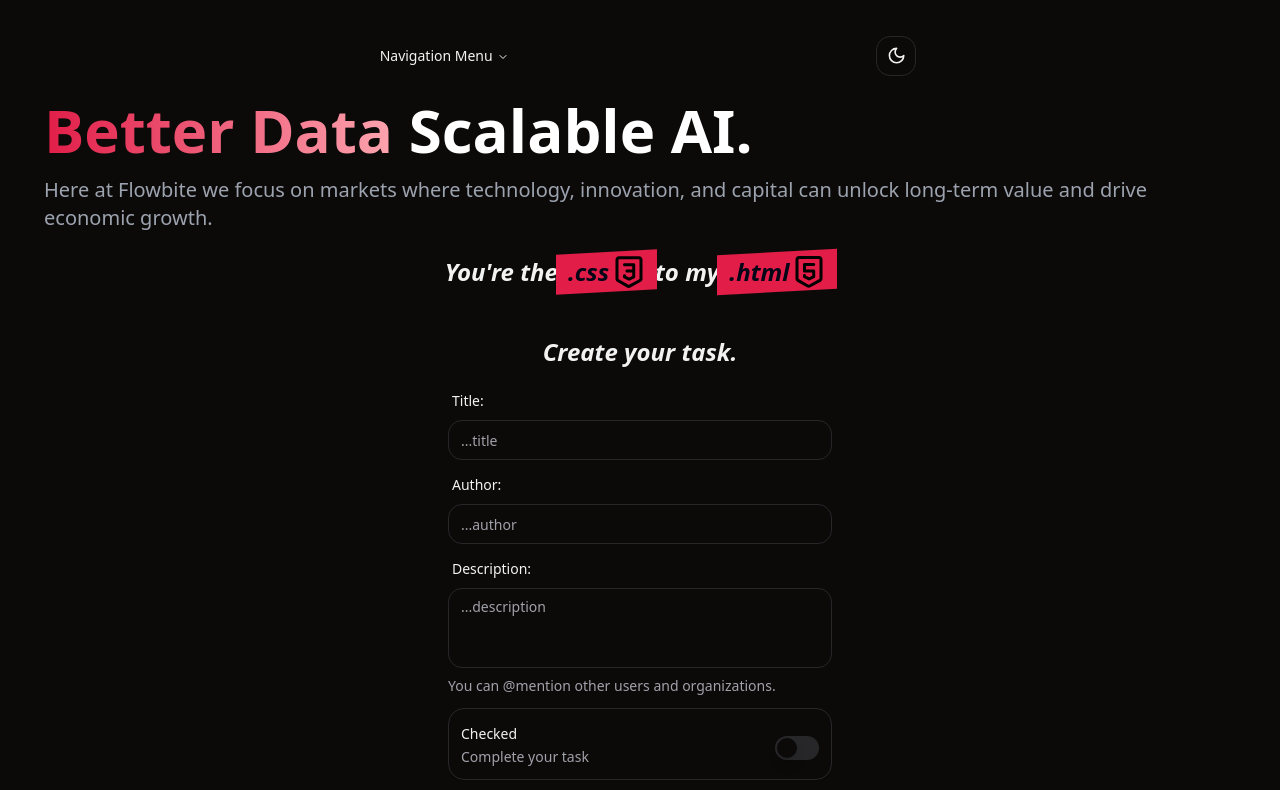
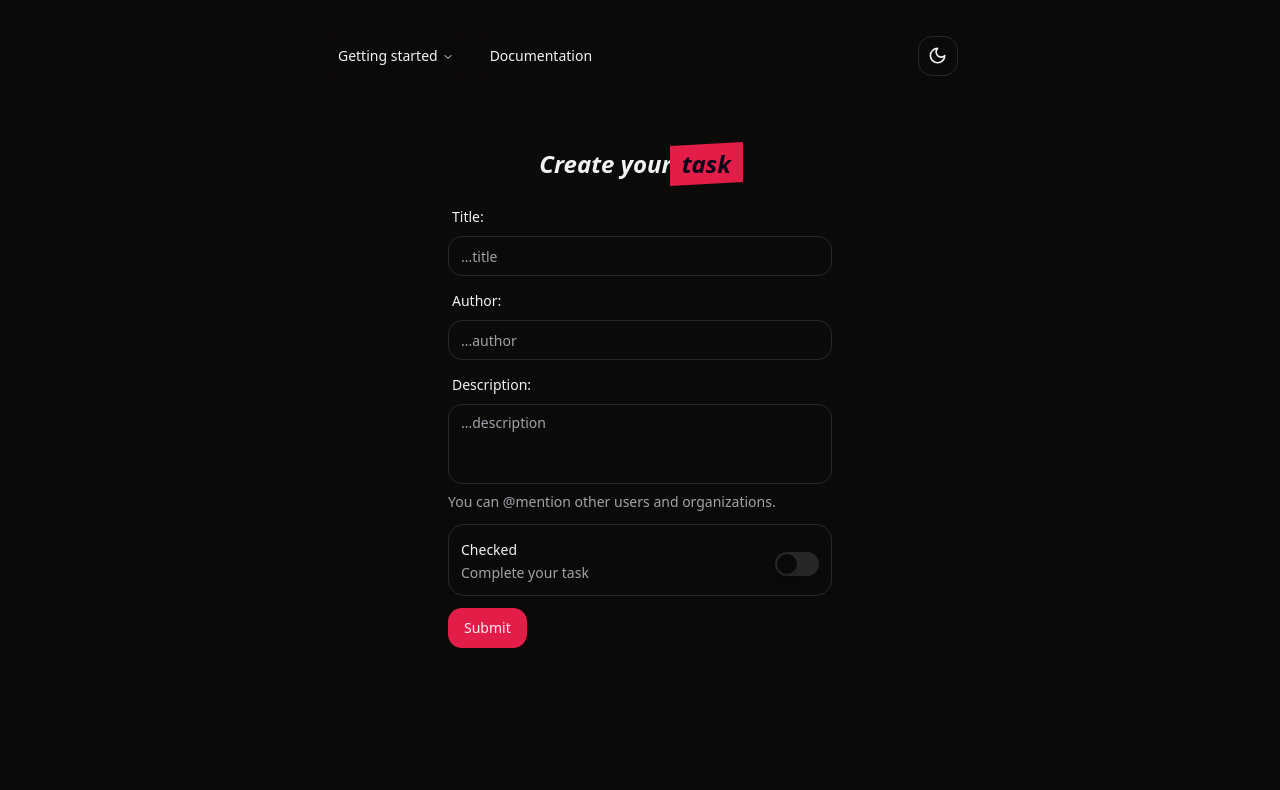
Before and after one commit to gergg90/crud-tasks-reduxtoolkit, a React (Vite) app: page /create/task in a window 1280 px wide. Shown: the top 790 px of the page. Built offline with nearby package versions, Linux system fonts and the light colour scheme.

Commit message:
component 404 not found

```diff
--- a/src/App.tsx
+++ b/src/App.tsx
@@ -1,26 +1,34 @@
+import { BrowserRouter, Route, Routes } from "react-router-dom";
 import Home from "./components/Home";
 import { ModeToggle } from "./components/ModeToogle";
 import { NavBar } from "./components/NavBar";
 import TasksForm from "./components/TasksForm";
 import TasksList from "./components/TasksList";
 import { ThemeProvider } from "./components/ThemeProvider";
+import NotFound from "./components/NotFound";
 
 function App() {
   return (
     <ThemeProvider defaultTheme="dark" storageKey="vite-ui-theme">
+      <BrowserRouter>
         <div className="h-screen bg-background text-foreground">
           <div className="flex flex-col py-3 px-3">
             <div className="flex justify-evenly pt-6">
               <NavBar />
               <ModeToggle />
             </div>
-          <div className="container mx-auto gap-3">
-            <Home />
-            <TasksForm />
-            <TasksList />
+            <div className="container mx-auto gap-3 pt-6">
+              <Routes>
+                <Route path="/" element={<Home />} />
+                <Route path="/tasks" element={<TasksList />} />
+                <Route path="/create/task" element={<TasksForm />} />
+                <Route path="*" element={<NotFound />} />
+
+              </Routes>
             </div>
           </div>
         </div>
+      </BrowserRouter>
     </ThemeProvider>
   );
 }
--- a/src/components/Home.tsx
+++ b/src/components/Home.tsx
@@ -2,16 +2,18 @@ import Header from "./Header";
 
 function Home() {
   return (
-    <div className="pt-6">
+    <div>
       <h1 className="mb-4 text-3xl font-extrabold text-gray-900 dark:text-white md:text-5xl lg:text-6xl">
         <span className="text-transparent bg-clip-text bg-gradient-to-r to-rose-300 from-rose-600">
-          Better Data
+          Manage your tasks
         </span>{" "}
-        Scalable AI.
+        with ease and efficiency.
       </h1>
       <p className="text-lg font-normal text-gray-500 lg:text-xl dark:text-gray-400">
-        Here at Flowbite we focus on markets where technology, innovation, and
-        capital can unlock long-term value and drive economic growth.
+        "Code your way to greatness, turning lines of logic into innovative
+        solutions that shape the future." (Programa tu camino hacia la grandeza,
+        convirtiendo líneas de lógica en soluciones innovadoras que moldean el
+        futuro.)
       </p>
       <Header />
     </div>
--- a/src/components/NavBar.tsx
+++ b/src/components/NavBar.tsx
@@ -1,6 +1,4 @@
-"use client";
-
-import * as React from "react";
+import { Link } from "react-router-dom";
 
 import {
   NavigationMenu,
@@ -9,25 +7,23 @@ import {
   NavigationMenuLink,
   NavigationMenuList,
   NavigationMenuTrigger,
+  navigationMenuTriggerStyle,
 } from "@/components/ui/navigation-menu";
-import { cn } from "@/lib/utils";
-import { BrowserRouter } from "react-router-dom";
 import { RocketIcon } from "./icons";
 
 export function NavBar() {
   return (
-    <BrowserRouter>
     <NavigationMenu>
       <NavigationMenuList>
         <NavigationMenuItem>
-            <NavigationMenuTrigger>Navigation Menu</NavigationMenuTrigger>
+          <NavigationMenuTrigger>Getting started</NavigationMenuTrigger>
           <NavigationMenuContent>
             <ul className="grid gap-3 p-4 md:w-[400px] lg:w-[500px] lg:grid-cols-[.75fr_1fr]">
               <li className="row-span-3">
                 <NavigationMenuLink asChild>
-                    <a
+                  <Link
+                    to="/"
                     className="flex h-full w-full select-none flex-col justify-end rounded-md bg-gradient-to-b from-muted/50 to-muted p-6 no-underline outline-none focus:shadow-md"
-                      href="/"
                   >
                     <RocketIcon />
                     <div className="mb-2 mt-4 text-lg font-medium">
@@ -37,49 +33,27 @@ export function NavBar() {
                       Beautifully designed components built with Radix UI and
                       Tailwind CSS.
                     </p>
-                    </a>
+                  </Link>
                 </NavigationMenuLink>
               </li>
-                <ListItem href="/" title="Home">
-                  App Description.
-                </ListItem>
-                <ListItem href="/tasks" title="Tasks">
-                  Your Tasks.
-                </ListItem>
-                <ListItem href="/create/task" title="Create Task">
-                  Create and complete your tasks.
-                </ListItem>
+              <Link
+                to="/"
+                className="block select-none space-y-1 rounded-md p-3 leading-none no-underline outline-none transition-colors hover:bg-accent hover:text-accent-foreground focus:bg-accent focus:text-accent-foreground"
+              >
+                <div className="text-sm font-medium leading-none">Home</div>
+                <p className="line-clamp-2 text-sm leading-snug text-muted-foreground">
+                  Home Page.
+                </p>
+              </Link>
             </ul>
           </NavigationMenuContent>
         </NavigationMenuItem>
+        <NavigationMenuItem>
+          <Link to="/docs" className={navigationMenuTriggerStyle()}>
+            <NavigationMenuLink>Documentation</NavigationMenuLink>
+          </Link>
+        </NavigationMenuItem>
       </NavigationMenuList>
     </NavigationMenu>
-    </BrowserRouter>
   );
 }
-
-const ListItem = React.forwardRef<
-  React.ElementRef<"a">,
-  React.ComponentPropsWithoutRef<"a">
->(({ className, title, children, ...props }, ref) => {
-  return (
-    <li>
-      <NavigationMenuLink asChild>
-        <a
-          ref={ref}
-          className={cn(
-            "block select-none space-y-1 rounded-md p-3 leading-none no-underline outline-none transition-colors hover:bg-accent hover:text-accent-foreground focus:bg-accent focus:text-accent-foreground",
-            className
-          )}
-          {...props}
-        >
-          <div className="text-sm font-medium leading-none">{title}</div>
-          <p className="line-clamp-2 text-sm leading-snug text-muted-foreground">
-            {children}
-          </p>
-        </a>
-      </NavigationMenuLink>
-    </li>
-  );
-});
-ListItem.displayName = "ListItem";
--- /dev/null
+++ b/src/components/NotFound.tsx
@@ -0,0 +1,21 @@
+import { Link } from "react-router-dom";
+import { Button } from "./ui/button";
+
+function NotFound() {
+  return (
+    <div>
+      <h1 className="mb-4 text-3xl font-extrabold text-gray-900 dark:text-white md:text-5xl lg:text-6xl">
+        <span className="text-transparent bg-clip-text bg-gradient-to-r to-rose-300 from-rose-600">
+          Error 404
+        </span>{" "}
+        Not Found
+      </h1>
+
+      <Button variant="destructive">
+        <Link to="/">Go to Home</Link>
+      </Button>
+    </div>
+  );
+}
+
+export default NotFound;
--- a/src/components/TasksForm.tsx
+++ b/src/components/TasksForm.tsx
@@ -14,6 +14,7 @@ import { InputShadcn } from "@/components/ui/input";
 import { useTasksActions } from "@/hooks/useTasksActions";
 import { zodResolver } from "@hookform/resolvers/zod";
 import { useForm } from "react-hook-form";
+import { useNavigate } from "react-router-dom";
 import { Switch } from "./ui/switch";
 import { Textarea } from "./ui/textarea";
 
@@ -33,6 +34,7 @@ const tasksFormSchema = z.object({
 
 function TasksForm() {
   const { createTaskFromHook } = useTasksActions();
+  const navigate = useNavigate();
 
   const form = useForm<z.infer<typeof tasksFormSchema>>({
     resolver: zodResolver(tasksFormSchema),
@@ -48,15 +50,24 @@ function TasksForm() {
     const { title, description, author, checked } = values;
 
     createTaskFromHook({ title, description, author, checked });
+    navigate("/tasks");
     form.reset();
   };
 
   return (
     <div className="flex min-h-full flex-col justify-center p-6 lg:px-8 ">
       <div className="sm:mx-auto sm:w-full sm:max-w-sm">
-        <h1 className="text-2xl font-semibold italic text-center mb-5">
-          Create your task.
-        </h1>
+        <div className="py-6">
+          <blockquote className="text-2xl font-semibold italic text-center">
+            Create your
+            <span className="mx-0.5 before:block before:absolute before:-inset-1 before:-skew-y-3 before:bg-rose-600 relative inline-block">
+              <span className="relative text-slate-950">
+                {" "}
+                <div className="flex  px-2 gap-1"> task </div>{" "}
+              </span>
+            </span>
+          </blockquote>
+        </div>
         <Form {...form}>
           <form onSubmit={form.handleSubmit(onSubmit)} className="space-y-3">
             <FormField
--- a/src/components/TasksList.tsx
+++ b/src/components/TasksList.tsx
@@ -25,6 +25,18 @@ function TasksList() {
   const { deleteTaskFromHook } = useTasksActions();
 
   return (
+    <div>
+      <div className="py-6">
+        <blockquote className="text-2xl font-semibold italic text-center">
+          Task
+          <span className="mx-0.5 before:block before:absolute before:-inset-1 before:-skew-y-3 before:bg-rose-600 relative inline-block">
+            <span className="relative text-slate-950">
+              {" "}
+              <div className="flex  px-2 gap-1"> list </div>{" "}
+            </span>
+          </span>
+        </blockquote>
+      </div>
       <Table className="mb-16">
         <hr />
         <TableCaption>A list of your recent tasks.</TableCaption>
@@ -46,7 +58,9 @@ function TasksList() {
               <TableRow key={task.id}>
                 <TableCell className="font-small">{task.id}</TableCell>
                 <TableCell className="font-medium">{task.title}</TableCell>
-              <TableCell className="font-medium">{task.description}</TableCell>
+                <TableCell className="font-medium">
+                  {task.description}
+                </TableCell>
                 <TableCell className="font-medium">{task.author}</TableCell>
 
                 <TableCell>
@@ -84,6 +98,7 @@ function TasksList() {
           </TableRow>
         </TableFooter>
       </Table>
+    </div>
   );
 }
 
```
Lines whose indentation alone changed are shown as unchanged.
